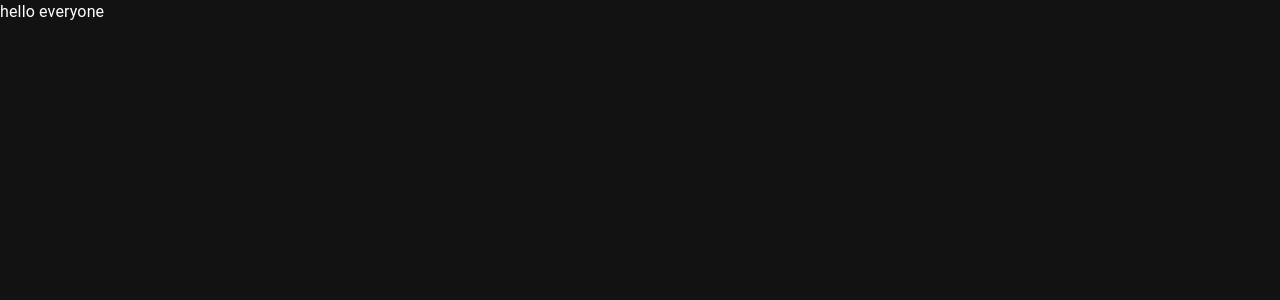
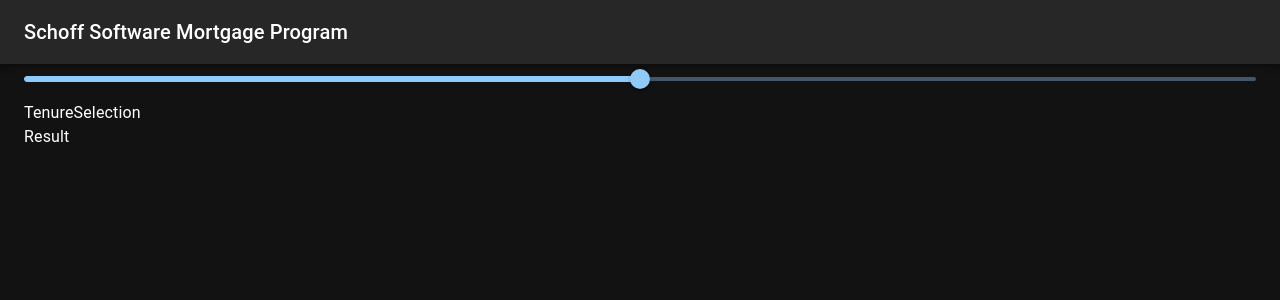
Before and after one commit to jschoff155/reactmortgageapp, a React (Create React App) app: page / in a window 1280 px wide. Shown: the top 300 px of the page. Built offline with nearby package versions, Linux system fonts and the light colour scheme.

Commit message:
Setting up formatting and layout of mortgage calculator page.

```diff
--- a/src/App.js
+++ b/src/App.js
@@ -1,7 +1,22 @@
+import Navbar from "./Components/Navbar";
+import Slidercomponent from "./Components/Common/slidercomponent";
+import TenureSelection from "./Components/TenureSelection";
+import Result from "./Components/Result";
+import { Container } from "@mui/material";
+
+
+
+
+
 function App() {
   return (
     <div className="App">
-      hello everyone
+      <Navbar/>
+      <Container maxWidth="xl">
+      <Slidercomponent/>
+      <TenureSelection/>
+      <Result/>
+      </Container>
     </div>
   );
 }
--- /dev/null
+++ b/src/Components/Common/slidercomponent.js
@@ -0,0 +1,12 @@
+import React from 'react'
+import Slider from '@mui/material/Slider';
+
+const Slidercomponent = () => {
+  return (
+    <div>
+      <Slider defaultValue={50} aria-label="Default" valueLabelDisplay="auto" />
+    </div>
+  )
+}
+
+export default Slidercomponent
--- a/src/Components/Navbar.js
+++ b/src/Components/Navbar.js
@@ -1,10 +1,21 @@
 import React from 'react'
+import AppBar from '@mui/material/AppBar';
+import Box from '@mui/material/Box';
+import Toolbar from '@mui/material/Toolbar';
+import Typography from '@mui/material/Typography';
+import { Container } from '@mui/material';
 
 const Navbar = () => {
   return (
-    <div>
-      Navbar
-    </div>
+    <Box sx={{ flexGrow: 1 }}>
+      <AppBar position="static">
+        <Toolbar>
+          <Typography variant="h6" component="div" sx={{ flexGrow: 1 }}>
+            Schoff Software Mortgage Program
+          </Typography>
+        </Toolbar>
+      </AppBar>
+    </Box>
   )
 }
 
--- a/src/Components/Result.js
+++ b/src/Components/Result.js
@@ -3,7 +3,7 @@ import React from 'react'
 const Result = () => {
   return (
     <div>
-
+      Result
     </div>
   )
 }
--- a/src/Components/TenureSelection.js
+++ b/src/Components/TenureSelection.js
@@ -0,0 +1,11 @@
+import React from 'react'
+
+const TenureSelection = () => {
+  return (
+    <div>
+      TenureSelection
+    </div>
+  )
+}
+
+export default TenureSelection
--- a/src/index.js
+++ b/src/index.js
@@ -1,7 +1,7 @@
 import React from 'react';
 import ReactDOM from 'react-dom/client';
 import App from './App';
-import { ThemeProvider, createTheme } from '@mui/material/styles';
+import { ThemeProvider } from '@mui/material/styles';
 import CssBaseline from '@mui/material/CssBaseline';
 import {theme} from './theme';
 
--- a/src/theme.js
+++ b/src/theme.js
@@ -4,4 +4,7 @@ export const theme = createTheme({
   palette: {
     mode: 'dark',
   },
+  typography: {
+
+  }
 });
```
Also changed, not shown: src/Components/SliderSelect.js (added, +12 -0 lines).
